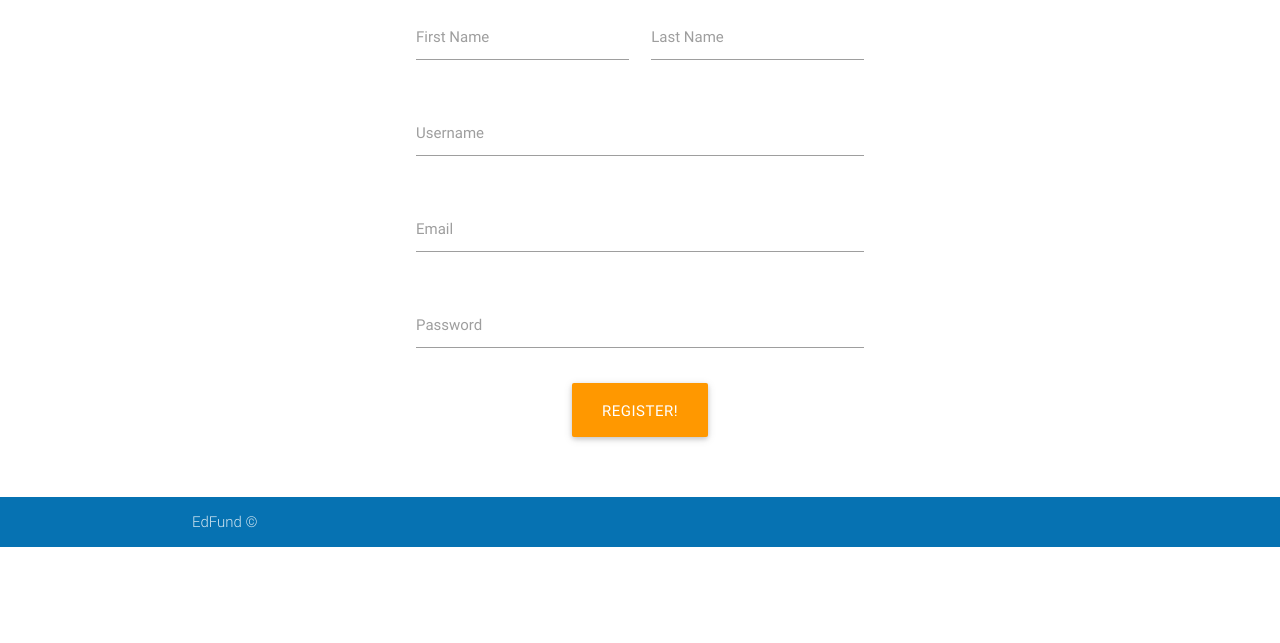
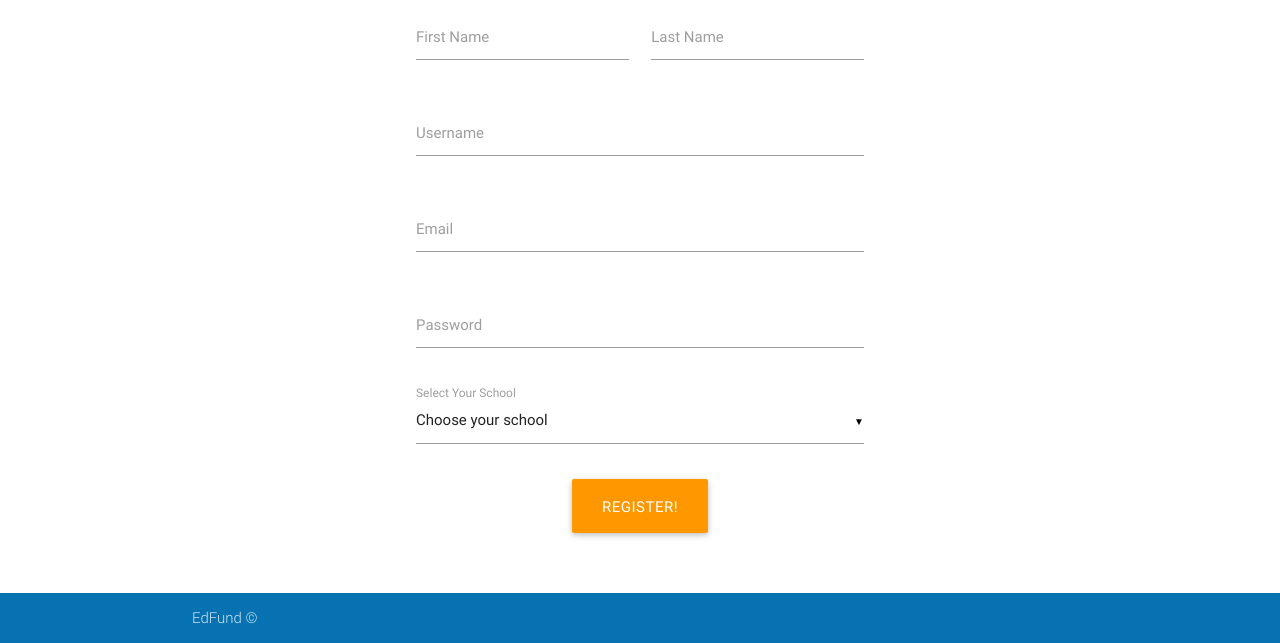
Before and after one commit to ziros94/edfund, a Django app: page /edfund/register/ in a window 1280 px wide. Shown: the part 273-916 px from the top of the page. Before the commit the page ends 820 px from the top, so only its background shows below. Run offline with Django 3.2, Linux system fonts and the light colour scheme; data comes from the database, SQL or seed files in the repository; both versions use the stored data as it was after the commit; some libraries are stand-ins or nearby versions.

Commit message:
fixed user registration

```diff
--- a/app/templates/app/registration/register.html
+++ b/app/templates/app/registration/register.html
@@ -38,6 +38,17 @@
                     </div>
                 </div>
                 <div class="row">
+                    <div class="input-field offset-s3 col s6 offset-s3">
+                        <select id="school" name="school">
+                            <option value="" disabled selected>Choose your school</option>
+                            {% for school in schools %}
+                                <option value="{{ school.id }}">{{ school.school_name }}</option>
+                            {% endfor %}
+                        </select>
+                        <label for="school">Select Your School</label>
+                    </div>
+                </div>
+                <div class="row">
                     <button type="submit" name="submit" class="btn-large waves-effect waves-light orange">Register!</button>
                 </div>
 
--- a/app/views.py
+++ b/app/views.py
@@ -1,6 +1,6 @@
 from django.shortcuts import render, get_object_or_404
 from django.views import generic
-from .models import User, School, Fund, Donation, Club, Incentive, decode_id
+from .models import User, School, Fund, Donation, Club, Incentive, UserProfile, decode_id
 from .forms import UserForm, ClubForm, FundForm
 from django.contrib.auth import authenticate, login, logout
 from django.http import HttpResponseRedirect, HttpResponse
@@ -77,20 +77,24 @@ class UserClubInfoView(generic.DetailView):
 
 
 def register(request):
+    schools = School.objects.all()
     registered = False
     if request.method == 'POST':
         user_form = UserForm(data=request.POST)
         if user_form.is_valid():
+            school = get_object_or_404(School, pk=int(request.POST['school']))
             user = user_form.save()
             user.set_password(user.password)
+            userprof = UserProfile(user=user, school=school)
             user.save()
+            userprof.save()
             registered = True
             print "REGISTER SUCCESS"
         else:
             print user_form.errors
     else:
         user_form = UserForm()
-    return render(request, 'app/registration/register.html', {'user_form': user_form, 'registered': registered})
+    return render(request, 'app/registration/register.html', {'user_form': user_form, 'registered': registered, 'schools': schools})
 
 
 def user_login(request):
```
Also changed, not shown: db.sqlite3, 1 other file.
